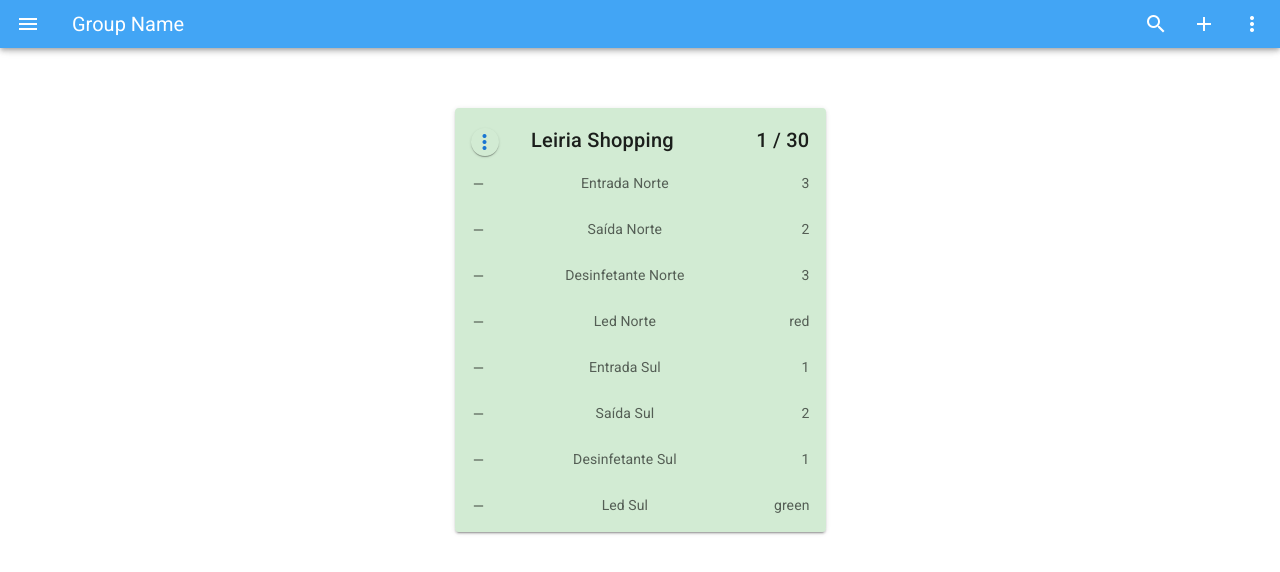
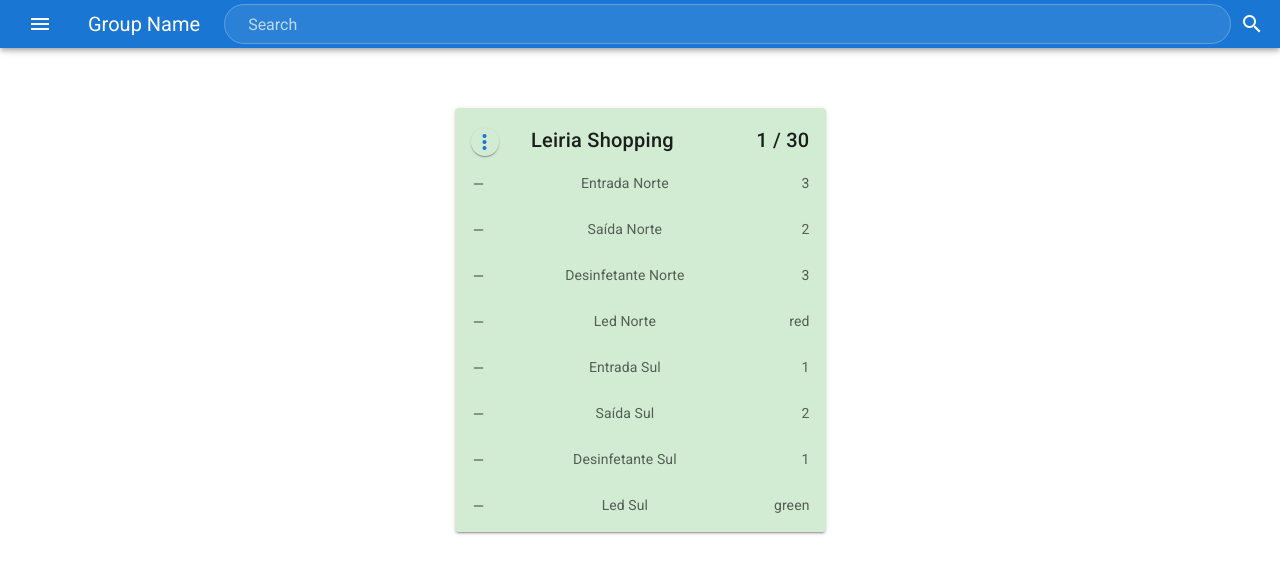
Before and after one commit to pinxau1000/Covid19-CC, a Vue app in the folder app/: page / in a window 1280 px wide. Shown: the top 572 px of the page. Built offline with nearby package versions, Linux system fonts and the light colour scheme.

Commit message:
Customized AppBar

```diff
--- a/app/src/components/AppBar.vue
+++ b/app/src/components/AppBar.vue
@@ -2,48 +2,57 @@
     <v-app-bar
         app
         absolute
-        color="blue lighten-1"
+        color="primary"
         dark
         dense
     >
-      <v-app-bar-nav-icon></v-app-bar-nav-icon>
-
-      <v-toolbar-title>{{ title }}</v-toolbar-title>
-
-      <v-spacer></v-spacer>
-
-      <v-btn icon v-on:click="searchZone">
-        <v-icon>mdi-magnify</v-icon>
-      </v-btn>
-
-      <v-btn icon v-on:click="addZone">
-        <v-icon>mdi-plus</v-icon>
-      </v-btn>
-
-      <v-btn icon>
-        <v-icon>mdi-dots-vertical</v-icon>
-      </v-btn>
+      <v-row class="justify-space-between">
+        <v-col class="col-auto align-self-center justify-start">
+          <v-app-bar-nav-icon @click="globalSettings"></v-app-bar-nav-icon>
+        </v-col>
+        <v-col class="col-auto align-self-center  justify-start">
+          <v-toolbar-title>{{ title }}</v-toolbar-title>
+        </v-col>
+        <v-col class="col justify-end align-self-center">
+          <v-text-field v-model="searchQuery"
+                        dense rounded outlined filled single-line
+                        clearable
+                        clear-icon="mdi-close-circle"
+                        label="Search"
+                        :append-outer-icon="'mdi-magnify'"
+                        @click:append-outer="searchZones"
+                        @keypress.enter="searchZones"
+                        @click:clear="clearQuery"
+                        hide-details
+          />
+        </v-col>
+      </v-row>
     </v-app-bar>
 </template>
 
 <script>
-
-function searchZone(){
-  console.log("TODO: Search");
-}
-
-function addZone() {
-  console.log("TODO: Add");
-}
 
 export default {
   name: "AppBar",
   props: {
     title: String
   },
+  data() {
+    return {
+      searchQuery: ""
+    }
+  },
   methods: {
-    searchZone,
-    addZone
+    globalSettings: function() {
+      console.log("TODO: Global Settings");
+    },
+    searchZones: function() {
+      console.log("TODO: Search");
+      this.clearQuery();
+    },
+    clearQuery: function() {
+      this.searchQuery = "";
+    }
   }
 }
 </script>
--- a/app/src/components/Body.vue
+++ b/app/src/components/Body.vue
@@ -24,11 +24,13 @@
 import ZoneSettings from "@/components/ZoneSettings";
 
 function openZoneSettingsHandle(zone) {
+  console.log("DEBUG Body>openZoneSettingsHandle")
   this.showZoneSettingsDialog  = true;
   this.temporaryZone = zone;
 }
 
 function closeZoneSettingsHandle() {
+  console.log("DEBUG Body>closeZoneSettingsHandle")
   this.showZoneSettingsDialog  = false;
 }
 
--- a/app/src/components/ZoneSettings.vue
+++ b/app/src/components/ZoneSettings.vue
@@ -1,5 +1,5 @@
 <template>
-  <v-row justify="center">
+  <v-container justify="center">
     <v-dialog v-model="show"
               fullscreen
               persistent
@@ -98,19 +98,32 @@
               />
             </v-col>
           </v-row>
+
+          <v-divider/>
+
+          <v-carousel v-model="carousel" height="auto" hide-delimiters>
+            <v-carousel-item v-for="item in this.temporaryZone.items"
+                             :key="item.id"
+            >
+              <v-row>
+                <v-card-subtitle>
+                  {{ item.name }}
+                </v-card-subtitle>
+              </v-row>
+              <v-sheet color="transparent">
+                <v-sparkline :gradient="sparklineGradient"
+                             :value="sparklineValues()"
+                             :smooth="true"
+                             :fill="true"
+                             auto-draw
+                />
+              </v-sheet>
+            </v-carousel-item>
+          </v-carousel>
         </v-card-text>
-
-        <v-divider/>
-
-        <v-sparkline :gradient="this.sparklineGradient"
-                     :value="sparklineValues"
-                     :smooth="true"
-                     auto-draw
-        />
-
       </v-card>
     </v-dialog>
-  </v-row>
+  </v-container>
 </template>
 
 <script>
@@ -134,7 +147,7 @@
 }
 
 function updateSliderMax(units, value) {
-  let max = undefined;
+  let max;
   if (units === _availableUnits[2]) {
     max = 24;
     if (value > 24) {
@@ -146,10 +159,10 @@
   return [max, value]
 }
 
-const zoneColorsInvertedNoAlpha = [
-    "#F44336", "#FF5722", "#FF9800", "#FFC107",
-    "#FFEB3B", "#CDDC39", "#8BC34A", "#4CAF50",
-    "#4CAF50", "#4CAF50", "#4CAF50"
+const zoneColorsNoAlpha = [
+    "#4CAF50", "#4CAF50", "#4CAF50", "#4CAF50",
+    "#8BC34A", "#CDDC39", "#FFEB3B", "#FFC107",
+    "#FF9800", "#FF5722", "#F44336"
 ];
 
 
@@ -166,14 +179,19 @@
       sliderMaxLeds: setDefaultSliderMax(this.temporaryZone.periodicityLeds),
       currentUnitsDoors: setDefaultUnits(this.temporaryZone.periodicityDoors),
       currentUnitsLeds: setDefaultUnits(this.temporaryZone.periodicityLeds),
-      sparklineGradient: zoneColorsInvertedNoAlpha.reverse(),
-      sparklineValues: [0, 2, 5, 9, 5, 10, 3, 5, 0, 0, 1, 8, 2, 9, 0]
+      sparklineGradient: zoneColorsNoAlpha.reverse(),
+      carousel: 0,
+      sparklineValues: function() {
+        console.log("TODO Add items values!");
+        return [0, 2, 5, 9, 5, 10, 3, 5, 0, 0, 1, 8, 2, 9, 0];
+      }
     }
   },
   methods: {
     closeZoneSettingsDialog: function (){
+      console.log("DEBUG: ZoneSettings>closeZoneSettingsDialog");
       this.show = false;
-      this.$emit("close-zone-settings-dialog")
+      this.$emit("close-zone-settings-dialog");
     },
     updateMaxUnitsDoor: function(){
       [this.sliderMaxDoors, this.temporaryZone.periodicityDoors] =
```
